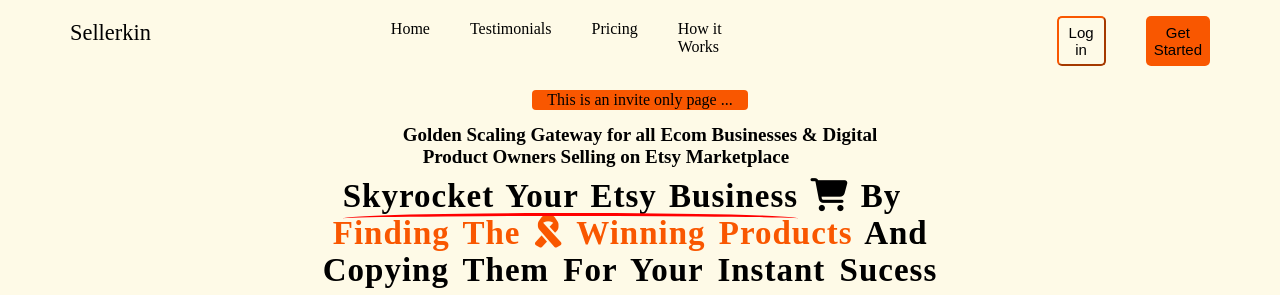
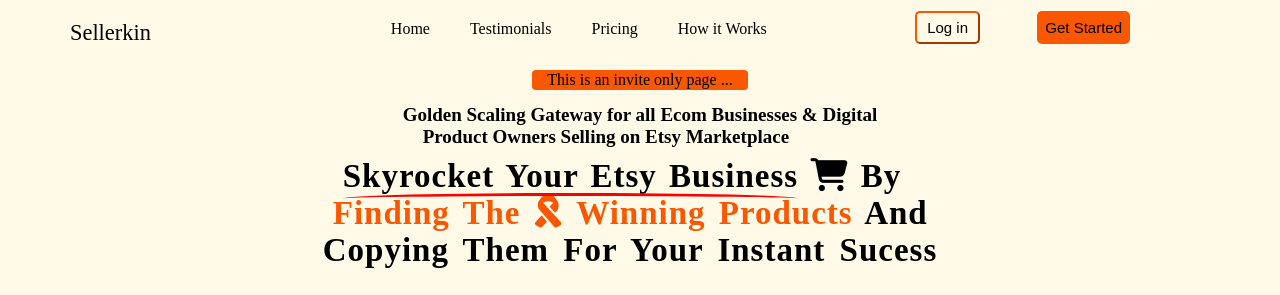
Before and after one commit to manishrohila/etsy-frontent, a plain HTML site: page index.html in a window 1280 px wide. Shown: the top 295 px of the page. Drawn offline with Linux system fonts and the light colour scheme.

Commit message:
button position  changed

```diff
--- a/index.html
+++ b/index.html
@@ -21,10 +21,10 @@
                 <li>Testimonials</li>
                 <li>Pricing</li>
                 <li>How it Works</li>
-                <li><button class="login">Log in</button></li>
-                <li><Button class="started">Get Started</Button></li>
             </ul>
         </nav>
+        <button class="login">Log in</button>
+        <Button class="started">Get Started</Button>
     </div>
 
 
--- a/style.css
+++ b/style.css
@@ -33,6 +33,9 @@ button {
 }
 
 .login {
+    position: absolute;
+    top: 15px;
+    right: 300px;
     padding: 6px 10px;
     margin-top: -4px;
     border-color: #F95700;
@@ -40,6 +43,9 @@ button {
 }
 
 .started {
+    position: absolute;
+    top: 15px;
+    right: 150px;
     margin-top: -4px;
     padding: 8px 8px;
     border: none;
```
